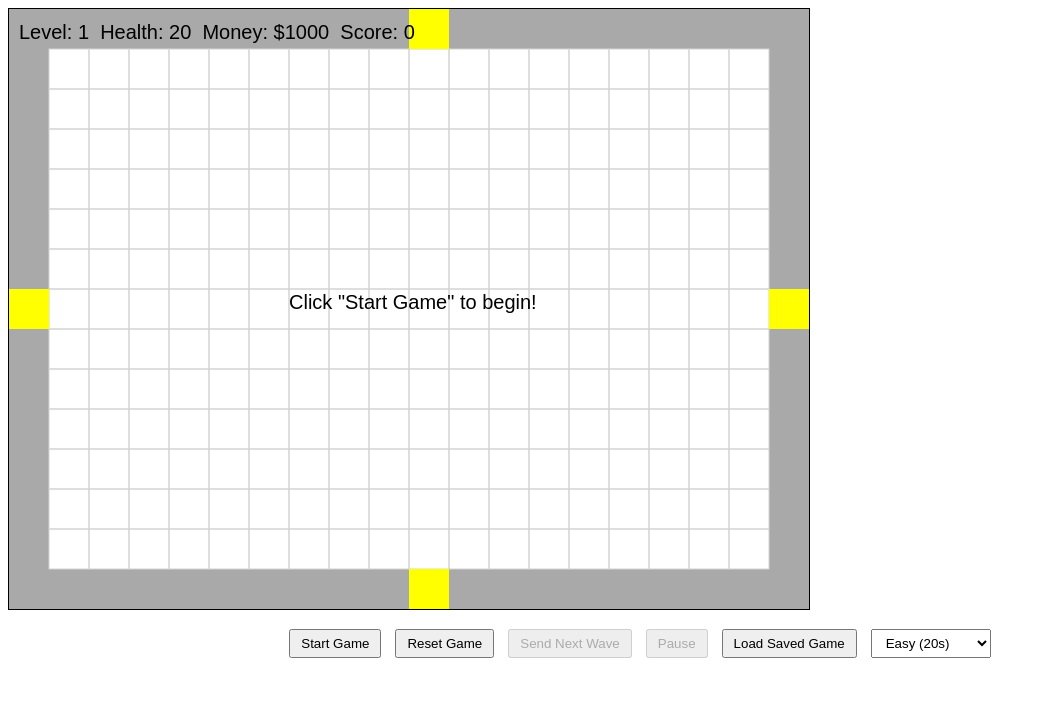
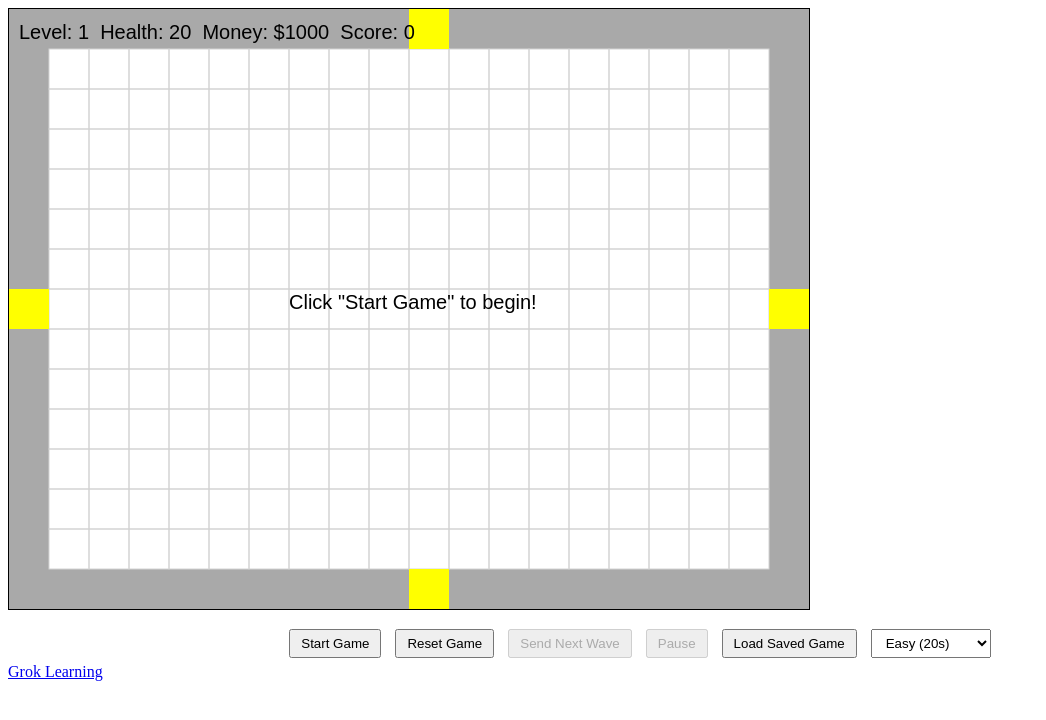
Before and after one commit to taf2/tower-defense, a plain HTML site: page index.html in a window 1280 px wide. Shown: the whole page, without its empty margins (0-1046 px from the left). Drawn offline with Linux system fonts and the light colour scheme.

Commit message:
notes on how we made the game

```diff
--- a/index.html
+++ b/index.html
@@ -53,5 +53,7 @@
         <source src="turret-shoot.mp3" type="audio/mpeg">
     </audio>
     <script src="game.js"></script>
+
+    <a href="https://grok.com/share/bGVnYWN5_34ead015-e55f-4eef-bfcb-080aadd93c6a">Grok Learning</a>
 </body>
 </html>
```
Also changed, not shown: 1 other file.
